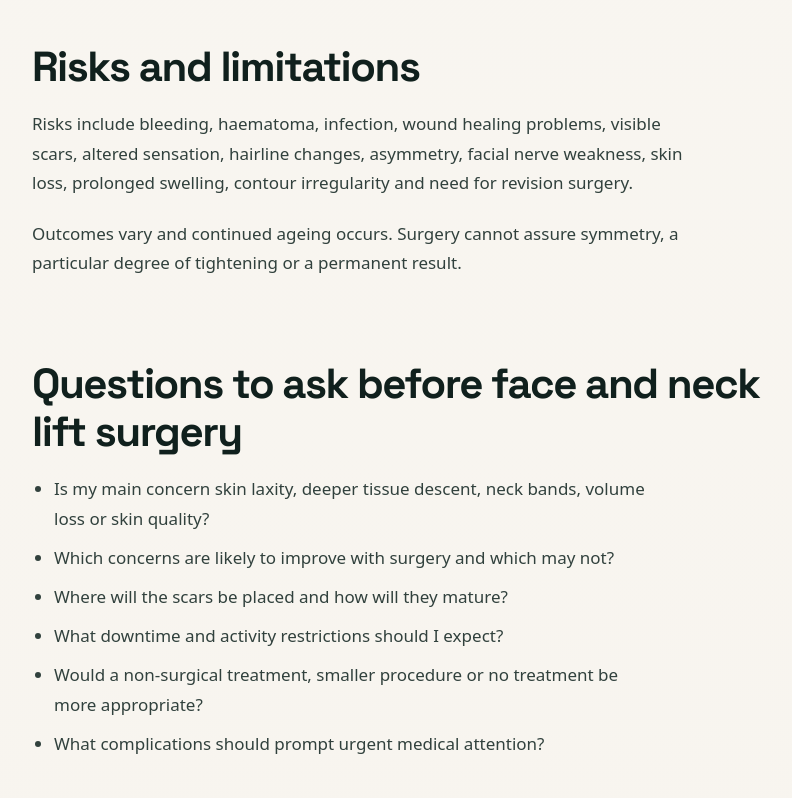
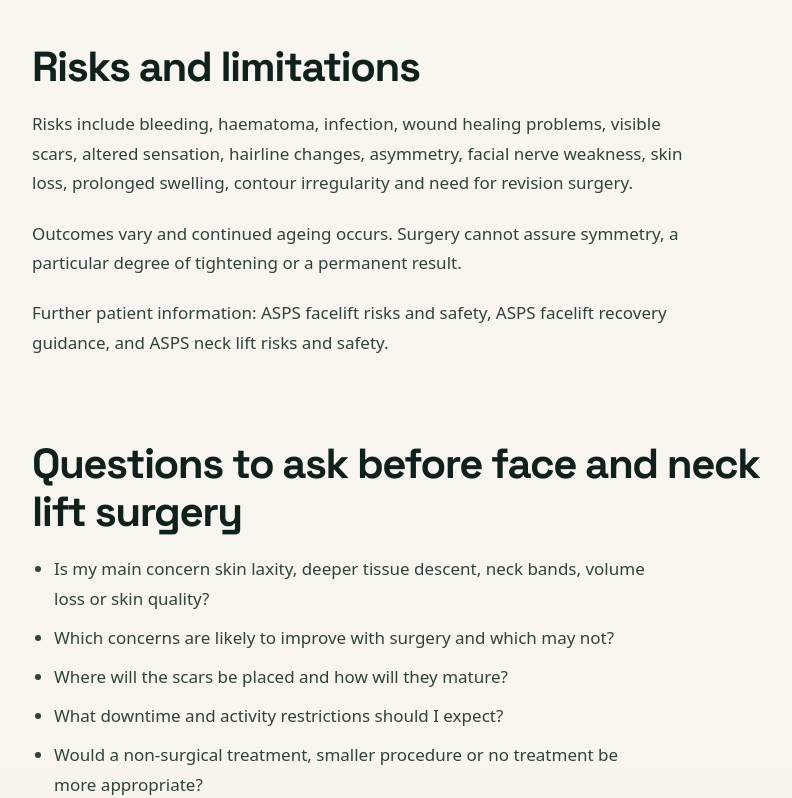
Before and after one commit to zatyrical/plasticwebsite, a Next.js app: page /face-neck-lift-singapore in a window 1280 px wide. Shown: the part 6973-7771 px from the top of the page, without its empty margins (220-1012 px from the left). Built offline with nearby package versions, Linux system fonts and the light colour scheme.

Commit message:
Add facelift and neck-lift authority cues (#27)
Clarify facelift and neck-lift procedure entities and link verified ASPS patient safety and recovery resources.

```diff
--- a/app/ProcedureArticle.tsx
+++ b/app/ProcedureArticle.tsx
@@ -258,6 +258,14 @@ export default function ProcedureArticlePage({ article }: Props) {
             { '@type': 'MedicalProcedure', name: 'Revision rhinoplasty' }
           ]
         } : {}),
+        ...(article.slug === 'face-neck-lift-singapore' ? {
+          mentions: [
+            { '@type': 'MedicalProcedure', name: 'Facelift' },
+            { '@type': 'MedicalProcedure', name: 'Rhytidectomy' },
+            { '@type': 'MedicalProcedure', name: 'Neck lift' },
+            { '@type': 'MedicalProcedure', name: 'Lower rhytidectomy' }
+          ]
+        } : {}),
         ...(article.slug === 'ftm-top-surgery-singapore' ? {
           mentions: [
             { '@type': 'MedicalProcedure', name: 'FTM top surgery' },
@@ -408,6 +416,9 @@ export default function ProcedureArticlePage({ article }: Props) {
                 {article.slug === 'breast-augmentation-singapore' && section.id === 'risks' ? (
                   <p>Further patient information: <a href="https://www.plasticsurgery.org/cosmetic-procedures/breast-augmentation/safety">ASPS breast augmentation risks and safety</a>, <a href="https://www.plasticsurgery.org/cosmetic-procedures/breast-augmentation/recovery">ASPS breast augmentation recovery guidance</a>, and the <a href="https://www.fda.gov/medical-devices/implants-and-prosthetics/breast-implants">FDA breast implant information hub</a>.</p>
                 ) : null}
+                {article.slug === 'face-neck-lift-singapore' && section.id === 'risks' ? (
+                  <p>Further patient information: <a href="https://www.plasticsurgery.org/cosmetic-procedures/facelift/safety">ASPS facelift risks and safety</a>, <a href="https://www.plasticsurgery.org/cosmetic-procedures/facelift/recovery">ASPS facelift recovery guidance</a>, and <a href="https://www.plasticsurgery.org/cosmetic-procedures/neck-lift/safety">ASPS neck lift risks and safety</a>.</p>
+                ) : null}
                 {article.slug === 'asian-rhinoplasty-singapore' && section.id === 'materials' ? (
                   <p>For a focused discussion of cartilage harvest, donor-site scars and alternatives, read the <Link href="/rib-rhinoplasty-singapore">rib cartilage rhinoplasty guide</Link>.</p>
                 ) : null}
```
